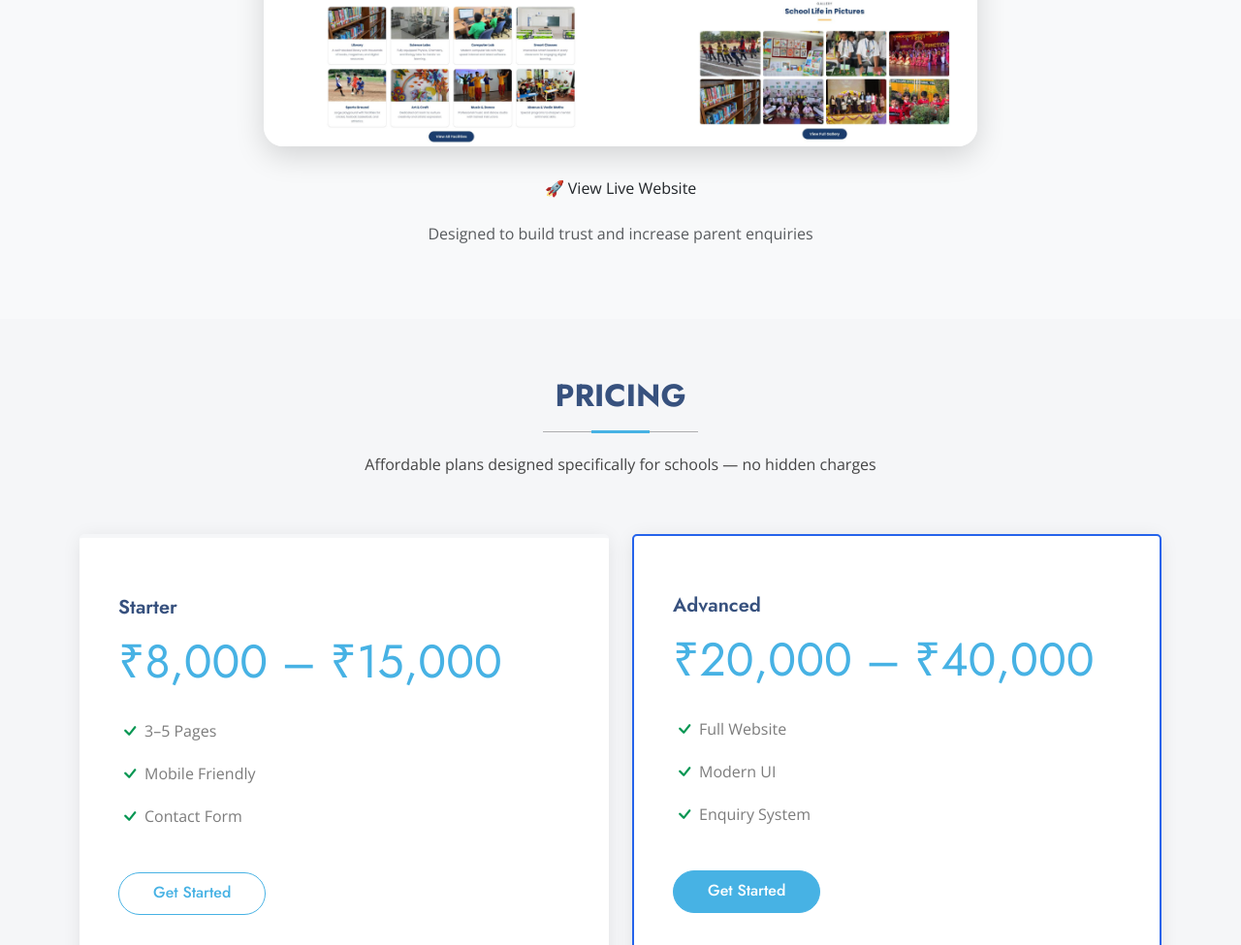
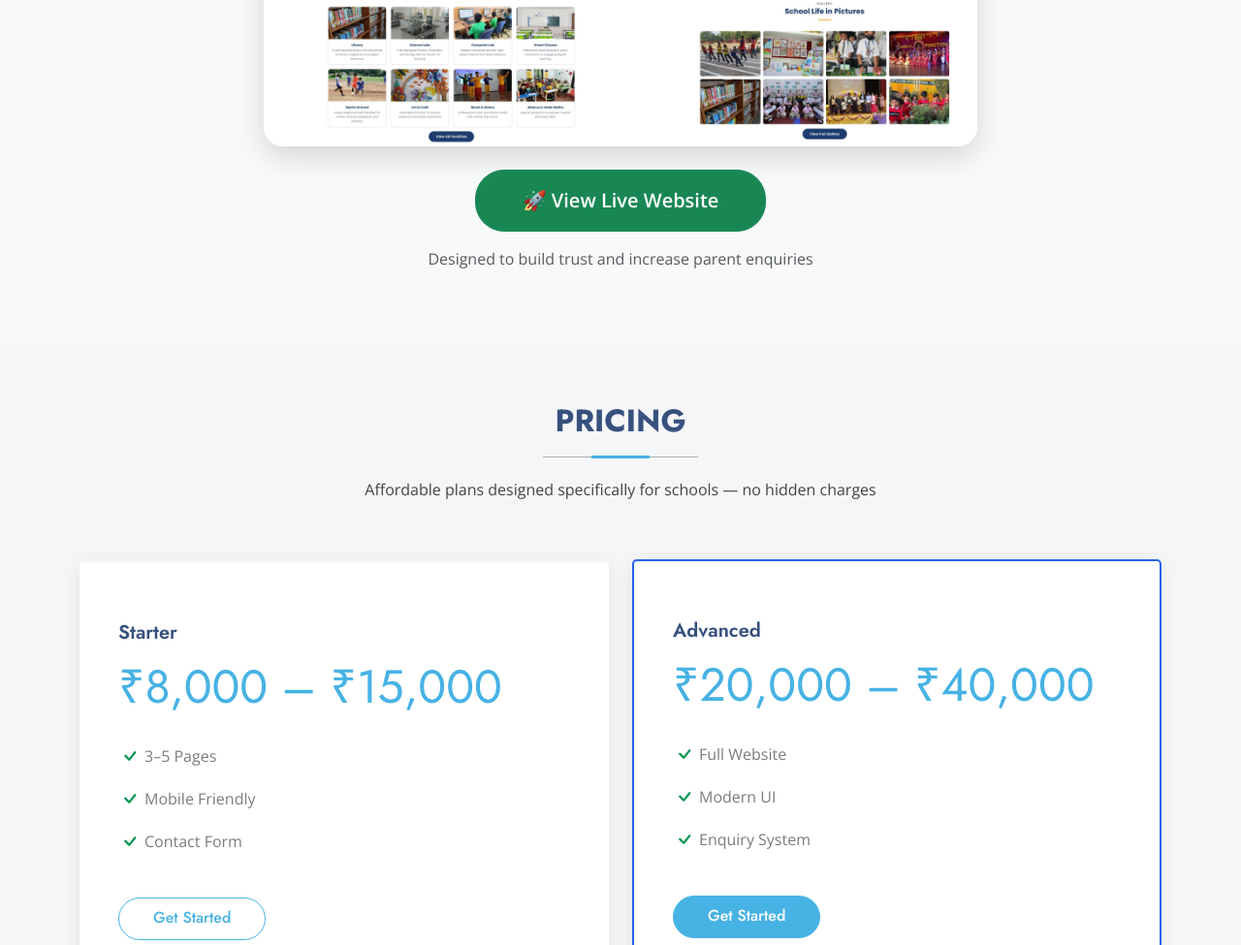
Before and after one commit to abhi05612/Archa, a plain HTML site: page index.html in a window 1280 px wide. Shown: the part 3826-4801 px from the top of the page at 97% size. Drawn offline with nearby package versions, Linux system fonts and the light colour scheme.

Commit message:
Style View Live Website as a prominent button

```diff
--- a/index.html
+++ b/index.html
@@ -372,7 +372,7 @@
     <div class="mt-4">
       <a href="https://sunrise-nextjs-nine.vercel.app"
          target="_blank"
-         class="btn btn-main">
+         class="btn btn-success btn-lg px-5 py-3" style="border-radius:30px;font-weight:600;">
         🚀 View Live Website
       </a>
     </div>
```
